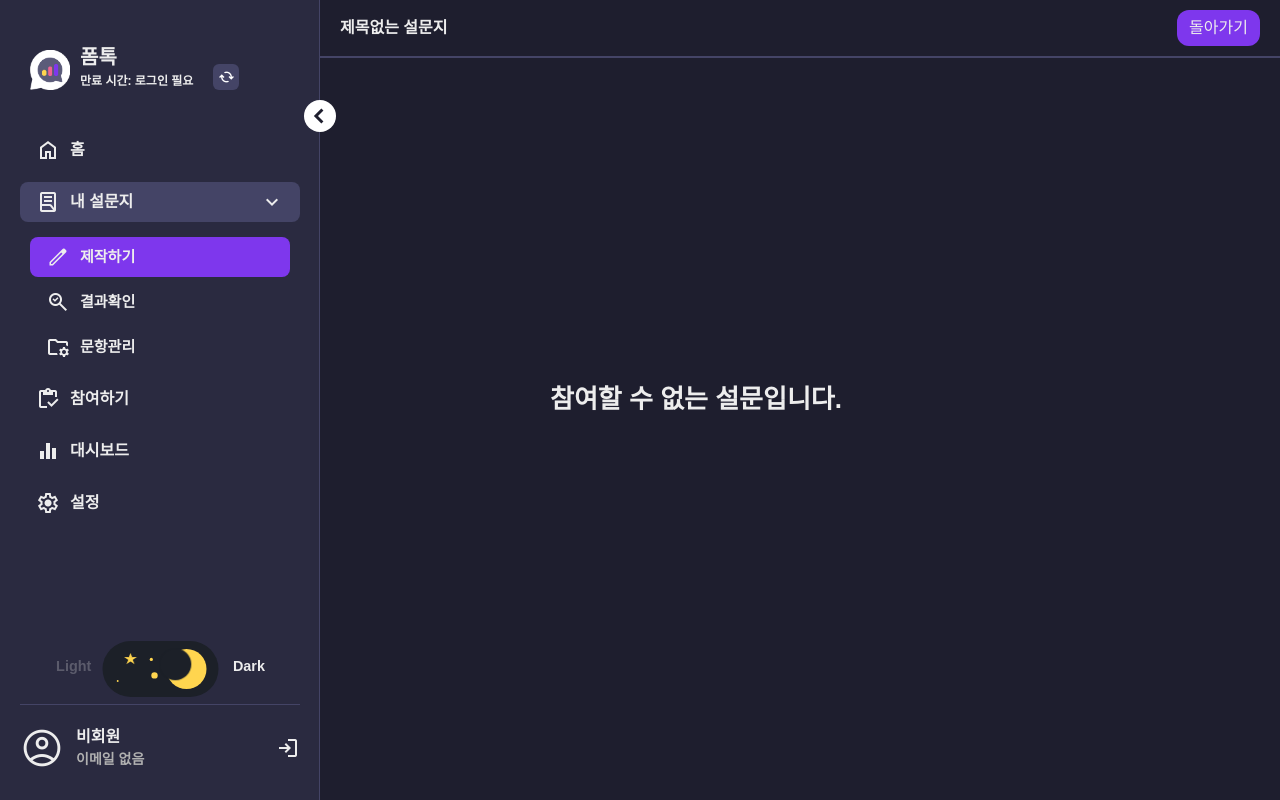
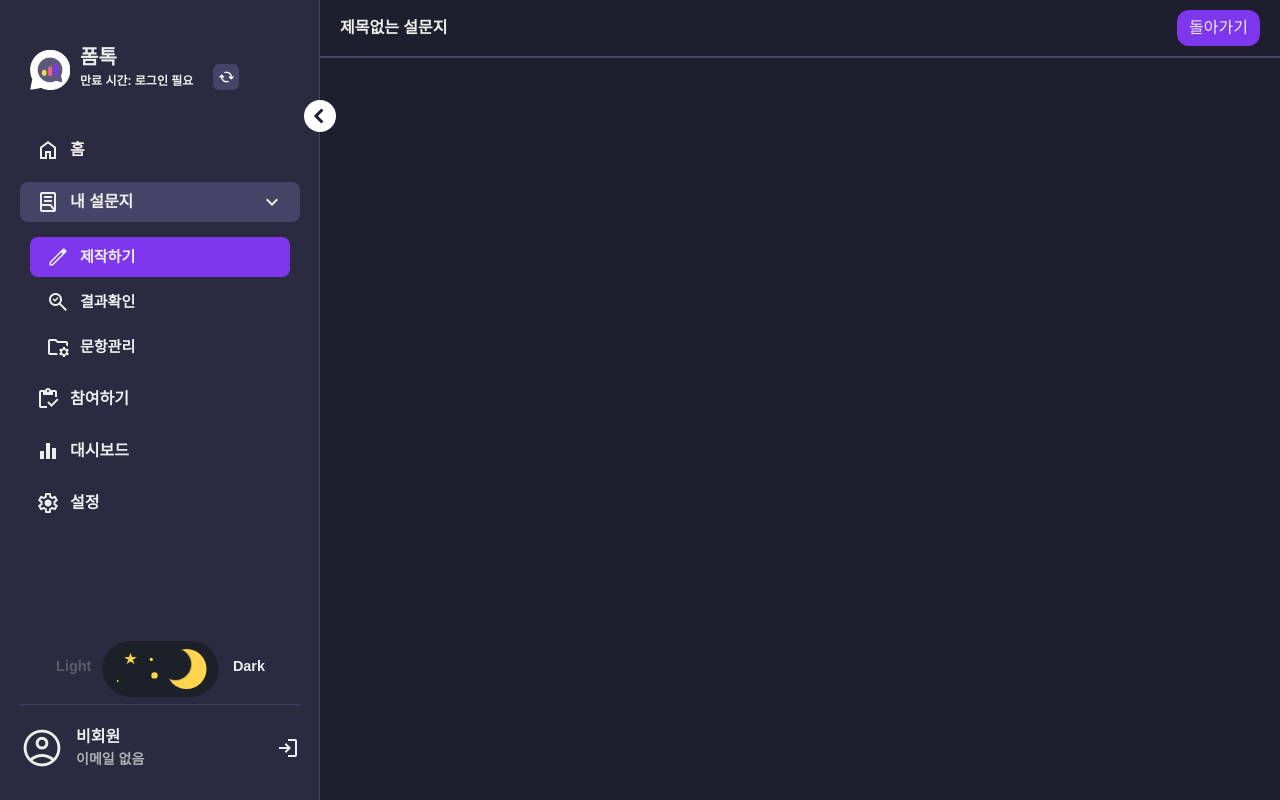
Before and after one commit to pukkok/formtok, a React (Create React App) app: page /my-form/preview/1 in a window 1280 px wide. Built offline with nearby package versions, Linux system fonts and the light colour scheme; a web font is replaced by a local one.

Commit message:
불필요한 내용 제거

```diff
--- a/src/MainPageRoutes/FormViewer/FormViewer.js
+++ b/src/MainPageRoutes/FormViewer/FormViewer.js
@@ -165,7 +165,8 @@ function FormViewer() {
         <FormViewerHeader surveyId={surveyId} current={currentIdx} max={pages.length}/>
         {pages.length > 0 ?
 
-        !isLoadingEnd ? <FormTokLoading setFinish={setIsLoadingEnd} width={window.innerWidth - 300} height={500}/> :
+        !isLoadingEnd ?
+        <FormTokLoading setFinish={setIsLoadingEnd} width={window.innerWidth - 300} height={500}/> :
 
         <main>
             {pages[currentIdx] && <>
@@ -229,9 +230,7 @@ function FormViewer() {
             <Link to={pathname.includes('preview') ? pathname.replace('preview', 'edit') : '/form-list'}>{pathname.includes('preview') ? '미리보기 종료' : '다른설문 참여'}<Icon code={'arrow_right_alt'}/></Link>
             </>}
         </main> :
-        <main>
-            <h1>참여할 수 없는 설문입니다.</h1>
-        </main>
+        <main></main>
         }
 
     </FormViewerWrapper>)
--- a/src/MainPageRoutes/FormViewer/_StyledFomViewer.jsx
+++ b/src/MainPageRoutes/FormViewer/_StyledFomViewer.jsx
@@ -6,12 +6,6 @@ const FormViewerWrapper = styled.section`
         max-width: 700px;
         margin: 0 auto;
         margin-bottom: 10vh;
-    }
-
-    h1{
-        font-size: 26px;
-        width: 500px;
-        margin: 40vh auto;
     }
 
     .btns{
--- a/src/Pages/HomeStyles/HomeDetails.js
+++ b/src/Pages/HomeStyles/HomeDetails.js
@@ -30,10 +30,11 @@ const HomeDetailsWrapper = styled.section`
             outline: none; // focus일때 막기
             border-radius: 8px;
             -webkit-appearance: none;
+            -moz-appearance: none;
+            appearance: none;
 
             &::-webkit-slider-thumb {
                 -webkit-appearance: none;
-                /* background: var(--pk-point); */
                 border-top: 20px solid var(--pk-point);
                 border-right: 10px solid transparent;
                 border-left: 10px solid transparent;
```
